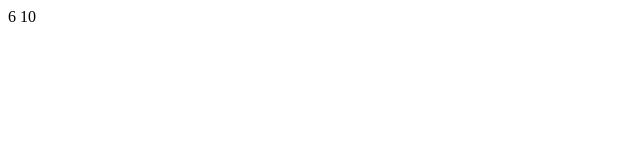
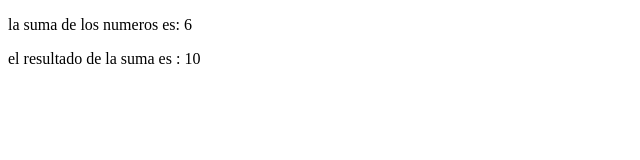
Before and after one commit to claudioLisboak/desafiojs3, a plain HTML site: page index.html in a window 1280 px wide. Shown: the whole page, without its empty margins (0-640 px from the left). Drawn offline with Linux system fonts and the light colour scheme.

Commit message:
fin exercio 2

```diff
--- a/assets/css/estilos.css
+++ b/assets/css/estilos.css
@@ -0,0 +1,3 @@
+#ele1{
+    transition: background-color 1s;
+}
--- a/assets/js/1_funcion.js
+++ b/assets/js/1_funcion.js
@@ -1,6 +1,15 @@
-let example = function(a,b,c){
+/*
+1. Transforma esta declaración de función a una funciónde expresión.
+Elejercicio debe quedar en un archivo nombrado`1_funcion.js`(1Punto)
+
+ function example(a, b, c){
+     return a+b
+ }
+*/
+
+const example = function(a,b,c){
     return a+b+c
 }
 
-let texto = document.querySelector("#text1")
-texto.innerHTML = example(2,2,2)
+const texto = document.querySelector("#text1")
+texto.innerHTML = "la suma de los numeros es: " +example(2,2,2)
--- a/assets/js/2_arrow.js
+++ b/assets/js/2_arrow.js
@@ -1,3 +1,10 @@
-const suma = (a,b) => {return a + b}
-let espera = document.querySelector("#text2")
-espera.innerHTML = suma(4,6)
+/* Requerimiento 2
+Transforma la siguiente funcióna en una arrow function de una línea.
+Este ejercicio debe quedar en un archivo llamado`2_arrow.js` (1Punto)
+
+let suma = function(a, b){ return a + b }
+
+*/
+const suma = (a,b) =>  a + b
+const espera = document.querySelector("#text2")
+espera.innerHTML = "el resultado de la suma es : " + suma(4,6)
--- a/index.html
+++ b/index.html
@@ -4,8 +4,8 @@
     <meta charset="UTF-8">
     <meta name="viewport" content="width=device-width, initial-scale=1.0">
     <title>Document</title>
-    <span id="text1"></span>
-    <span id="text2"></span>
+    <p id="text1"></p>
+    <p id="text2"></p>
 </head>
 <body>
 
```
Also changed, not shown: assets/js/script.js (+48 -0 lines), pintar.html (+14 -0 lines), assets/js/4_colore.js (added).
